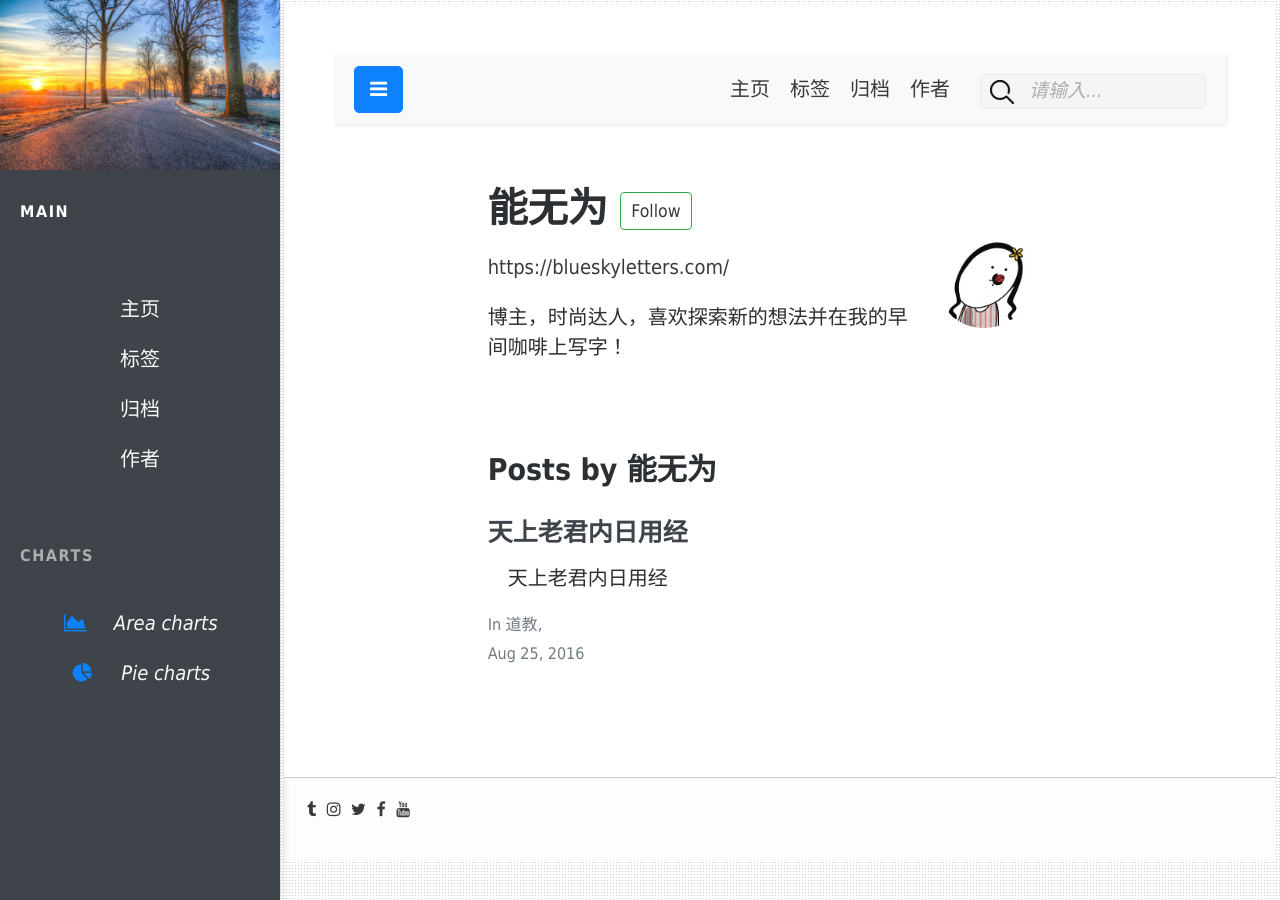
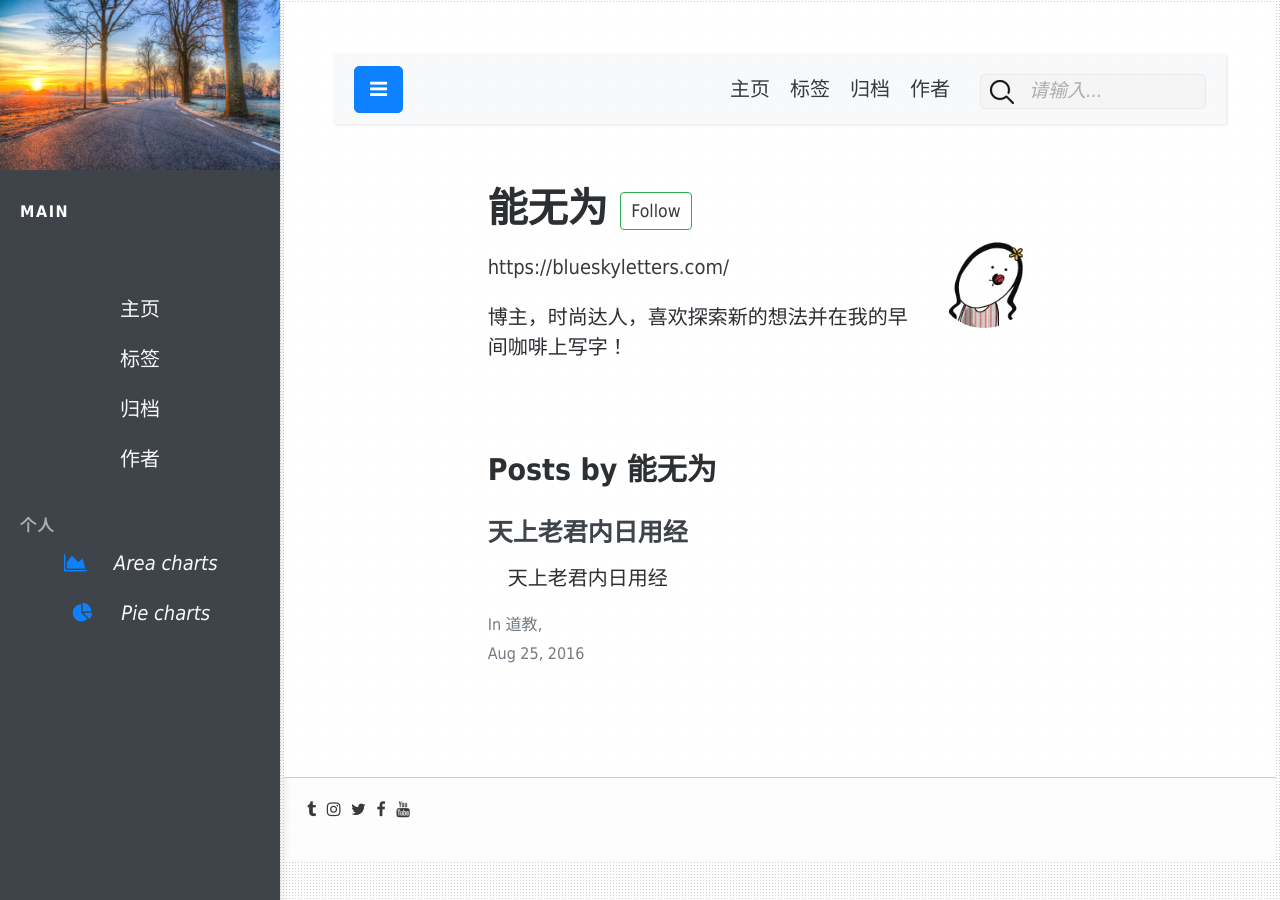
Before and after one commit to nengwuzhi/nengwuzhi.github.ioce, a Jekyll site: the page built from pages/author-author2.html, in a window 1280 px wide. Built offline with Jekyll 4.4.1, drawn with Linux system fonts in a browser that asks for light colours; nearby versions of some CDN libraries.

Commit message:
Update Side_navigation.html

```diff
--- a/_includes/Side_navigation.html
+++ b/_includes/Side_navigation.html
@@ -19,7 +19,7 @@
                   {% endfor %}
   		</ul>
 
-		<p class="text-gray font-weight-bold text-uppercase px-3 small py-4 mb-0">Charts</p>
+		<p class="text-gray font-weight-bold text-uppercase px-3 small py-0 mb-0">个人</p>
 
   			<ul class="nav flex-column bg-dark mb-0">
     			<li class="nav-item">
```
